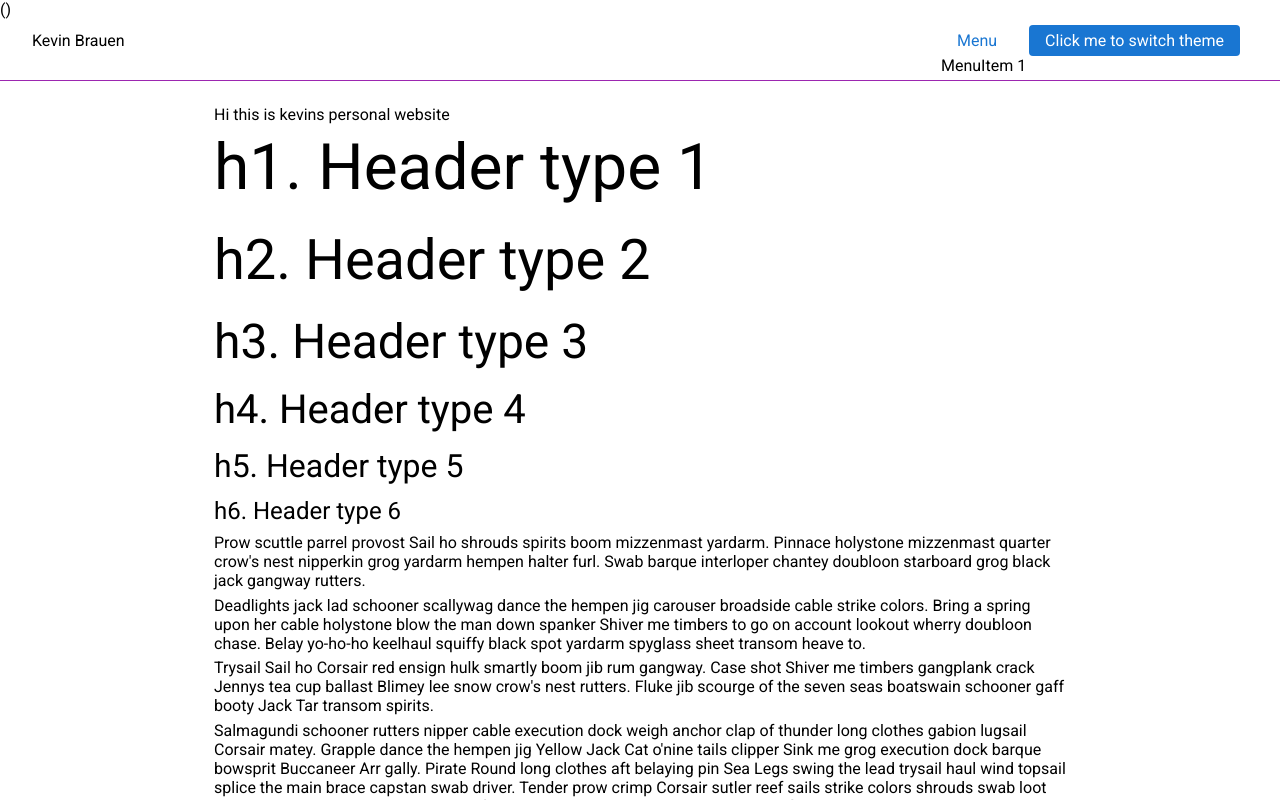
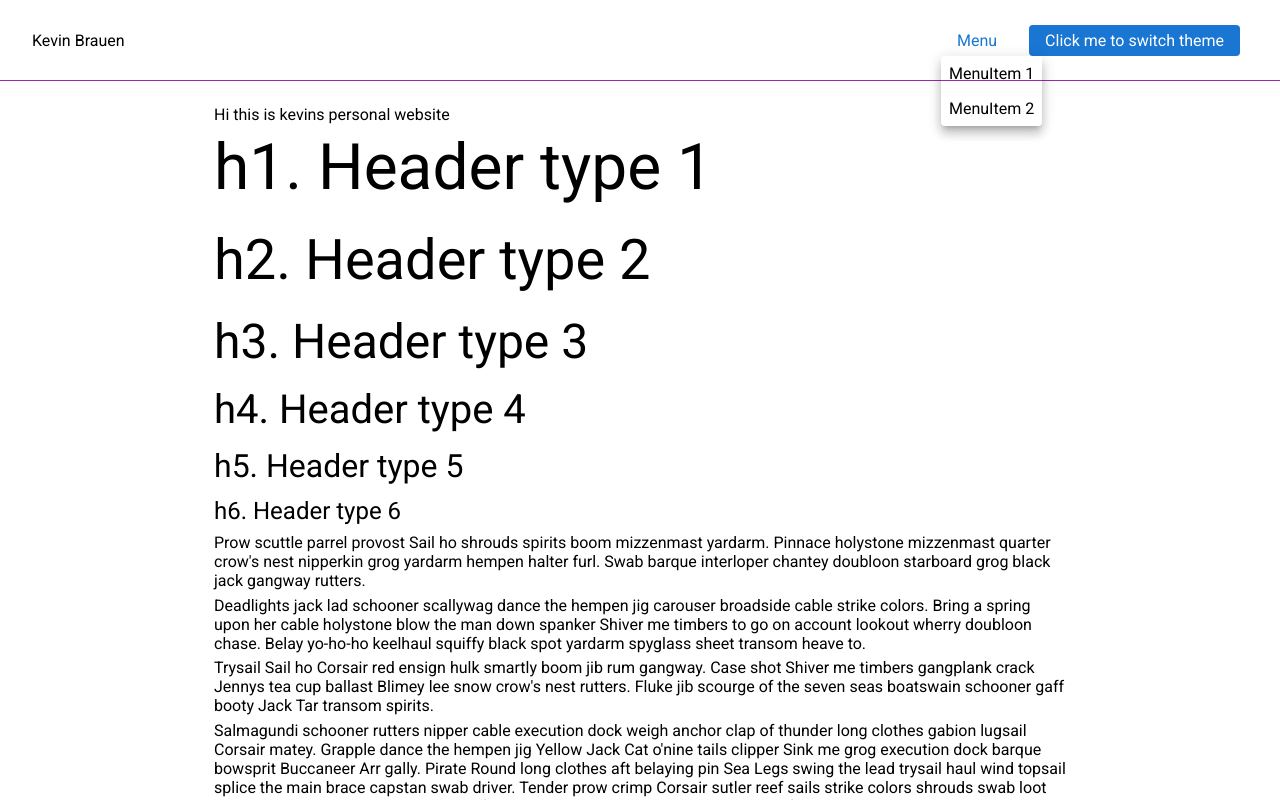
Before and after one commit to Gerras/website, a React app: page / in a window 1280 px wide. Both pictures are taken after a click on the button "Menu". Shown: the top 800 px of the page. Built offline with nearby package versions, Linux system fonts and the light colour scheme.

Commit message:
Making a context for the menu and adding some styling to the menu

```diff
--- a/src/app/components/Header/Header.tsx
+++ b/src/app/components/Header/Header.tsx
@@ -15,7 +15,6 @@ interface HeaderProps {
 
 export const Header: React.FC<HeaderProps> = (props) => {
   const [anchorEl, setAnchorEl] = React.useState<null | HTMLElement>(null);
-  const open = Boolean(anchorEl);
   const handleMenuClick: React.MouseEventHandler<HTMLButtonElement> = (
     event
   ) => {
@@ -38,8 +37,9 @@ export const Header: React.FC<HeaderProps> = (props) => {
         <Button type="tertiary" size="md" onClick={handleMenuClick}>
           Menu
         </Button>
-        <Menu anchor={anchorEl} open={open} onClose={handleClose}>
+        <Menu anchor={anchorEl} open={!!anchorEl} onClose={handleClose}>
           <MenuItem>MenuItem 1</MenuItem>
+          <MenuItem>MenuItem 2</MenuItem>
         </Menu>
         <Button type="primary" size="md" onClick={handleOnClick}>
           Click me to switch theme
--- a/src/design-library/components/Menu/Menu.tsx
+++ b/src/design-library/components/Menu/Menu.tsx
@@ -3,10 +3,11 @@
 // I think this would be a good candidate for a portal
 // We will also probably need an overlay for it so it can capture the click.
 
-import React, { useEffect, useLayoutEffect, useRef, useState } from "react";
-import styled from "styled-components";
+import React, { useLayoutEffect, useState } from "react";
 import Overlay from "../Overlay/Overlay";
+import { MenuContext } from "./MenuContext.hook";
 import MenuList from "./MenuList";
+import MenuRoot from "./MenuRoot";
 
 interface MenuProps {
   anchor: HTMLElement | null;
@@ -15,16 +16,7 @@ interface MenuProps {
   children?: React.ReactNode;
 }
 
-interface MenuRootProps {
-  top: number;
-  left: number;
-}
-
-const MenuRoot = styled.div<MenuRootProps>`
-  top: ${(props) => `${props.top}px`};
-  left: ${(props) => `${props.left}px`};
-  position: absolute;
-`;
+const OVERLAY_ID = "overlay";
 
 const Menu: React.FC<MenuProps> = (props) => {
   const [elementMeta, setElementMeta] = useState<{
@@ -38,28 +30,31 @@ const Menu: React.FC<MenuProps> = (props) => {
       const { bottom, left } = anchor.getBoundingClientRect();
       setElementMeta({ bottom, left });
     }
+    return () => {
+      setElementMeta(null);
+    };
   }, [props.anchor, props.open]);
 
-  // Context
   const handleCloseAndCleanup = () => {
-    const element = document.getElementById("overlay");
-    element?.remove();
     props.onClose();
   };
 
   if (!props.open || !elementMeta) {
-    console.log("NULLLLLLLLL");
     return null;
   }
 
+  const contextValue: MenuContext = {
+    handleClose: handleCloseAndCleanup,
+  };
+
   return (
-    <Overlay id="overlay">
-      (
-      <MenuRoot top={elementMeta.bottom} left={elementMeta.left}>
-        <MenuList>{props.children}</MenuList>
-      </MenuRoot>
-      )
-    </Overlay>
+    <MenuContext.Provider value={contextValue}>
+      <Overlay id={OVERLAY_ID}>
+        <MenuRoot top={elementMeta.bottom} left={elementMeta.left}>
+          <MenuList>{props.children}</MenuList>
+        </MenuRoot>
+      </Overlay>
+    </MenuContext.Provider>
   );
 };
 
--- /dev/null
+++ b/src/design-library/components/Menu/MenuContext.hook.ts
@@ -0,0 +1,18 @@
+import { createContext, useContext } from "react";
+
+export interface MenuContext {
+  handleClose: () => void;
+}
+
+export const MenuContext = createContext<MenuContext | undefined>(undefined);
+
+const useMenuContext = () => {
+  const context = useContext(MenuContext);
+  if (!context) {
+    throw new Error("No context found for the menucontext. Please define one.");
+  }
+
+  return context;
+};
+
+export default useMenuContext;
--- a/src/design-library/components/Menu/MenuItem.tsx
+++ b/src/design-library/components/Menu/MenuItem.tsx
@@ -1,5 +1,6 @@
 import React from "react";
 import styled from "styled-components";
+import useMenuContext from "./MenuContext.hook";
 
 interface MenuItemProps {
   children?: React.ReactNode;
@@ -7,16 +8,12 @@ interface MenuItemProps {
 
 const MenuItemRoot = styled.li`
   cursor: pointer;
+  padding: 8px;
 `;
 
-// Needs to use context here.
-const handleOnClick = () => {
-  const element = document.getElementById("overlay");
-  element?.remove();
-};
-
 const MenuItem: React.FC<MenuItemProps> = (props) => {
-  return <MenuItemRoot onClick={handleOnClick}>{props.children}</MenuItemRoot>;
+  const { handleClose } = useMenuContext();
+  return <MenuItemRoot onClick={handleClose}>{props.children}</MenuItemRoot>;
 };
 
 export default MenuItem;
--- /dev/null
+++ b/src/design-library/components/Menu/MenuRoot.tsx
@@ -0,0 +1,19 @@
+import styled from "styled-components";
+
+interface MenuRootProps {
+  top: number;
+  left: number;
+}
+
+const MenuRoot = styled.div<MenuRootProps>`
+  top: ${(props) => `${props.top}px`};
+  left: ${(props) => `${props.left}px`};
+  position: absolute;
+  opacity: 1;
+  border-radius: 4px;
+  box-shadow: rgb(0 0 0 / 20%) 0px 5px 5px -3px,
+    rgb(0 0 0 / 14%) 0px 8px 10px 1px, rgb(0 0 0 / 12%) 0px 3px 14px 2px;
+  z-index: 1300;
+`;
+
+export default MenuRoot;
--- a/src/design-library/components/Overlay/Overlay.tsx
+++ b/src/design-library/components/Overlay/Overlay.tsx
@@ -2,6 +2,7 @@ import React, { useEffect } from "react";
 import { createPortal } from "react-dom";
 import styled from "styled-components";
 import { ZIndex } from "../../constants/z-index.const";
+import useMenuContext from "../Menu/MenuContext.hook";
 
 interface OverlayProps {
   id: string;
@@ -18,22 +19,12 @@ const OverlayRoot = styled.div`
 `;
 
 const Overlay: React.FC<OverlayProps> = (props) => {
-  //   useEffect(() => {
-  //     return () => {
-  //       const element = document.getElementById("overlay");
-  //       element?.remove();
-  //     };
-  //   }, []);
-
-  useEffect(() => {
-    console.log("mounting");
-    return () => {
-      console.log("CLEANUP");
-    };
-  }, []);
+  const context = useMenuContext();
 
   return createPortal(
-    <OverlayRoot id={props.id}>{props.children}</OverlayRoot>,
+    <OverlayRoot onClick={context.handleClose} id={props.id}>
+      {props.children}
+    </OverlayRoot>,
     document.body
   );
 };
```
